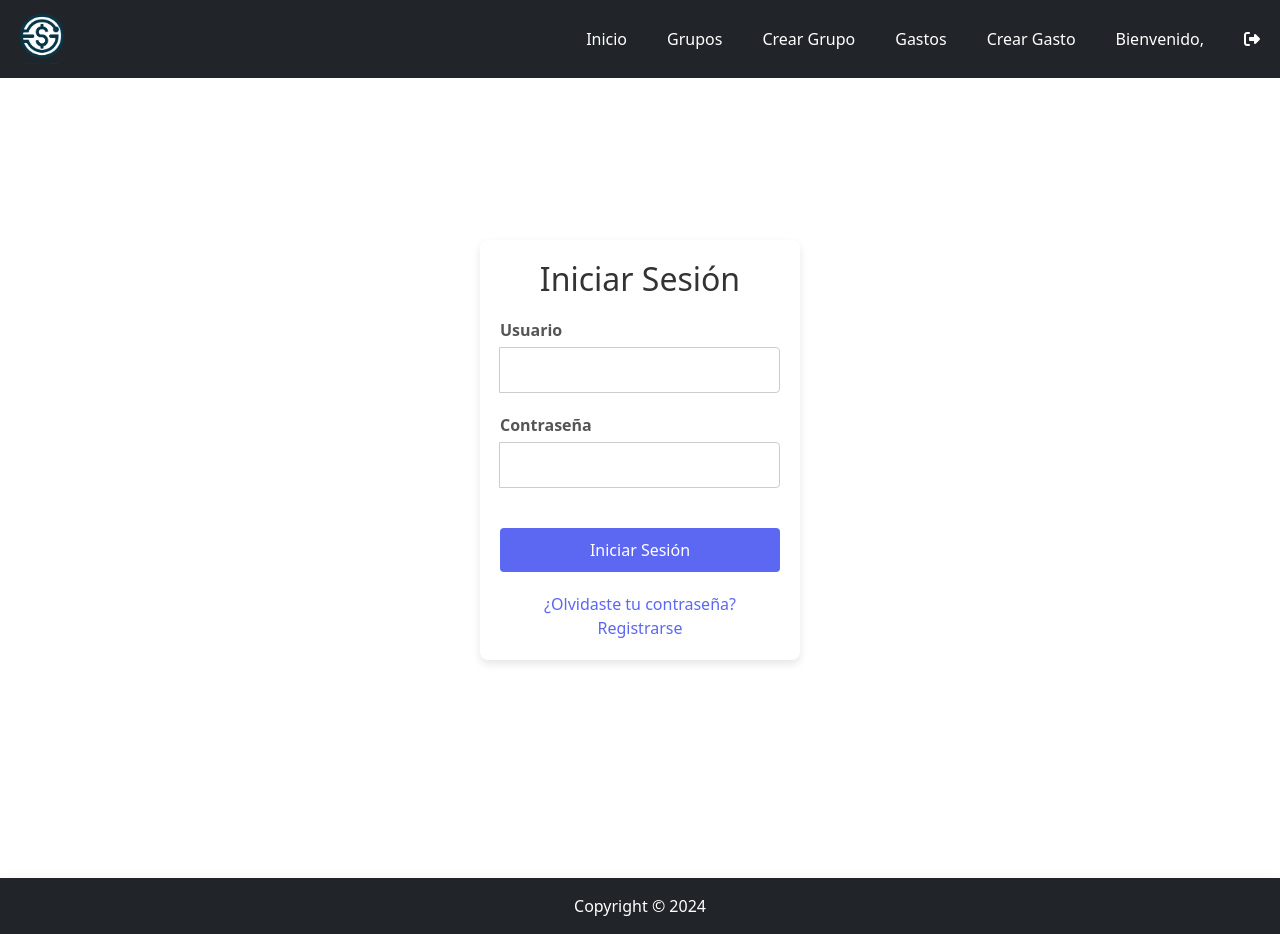
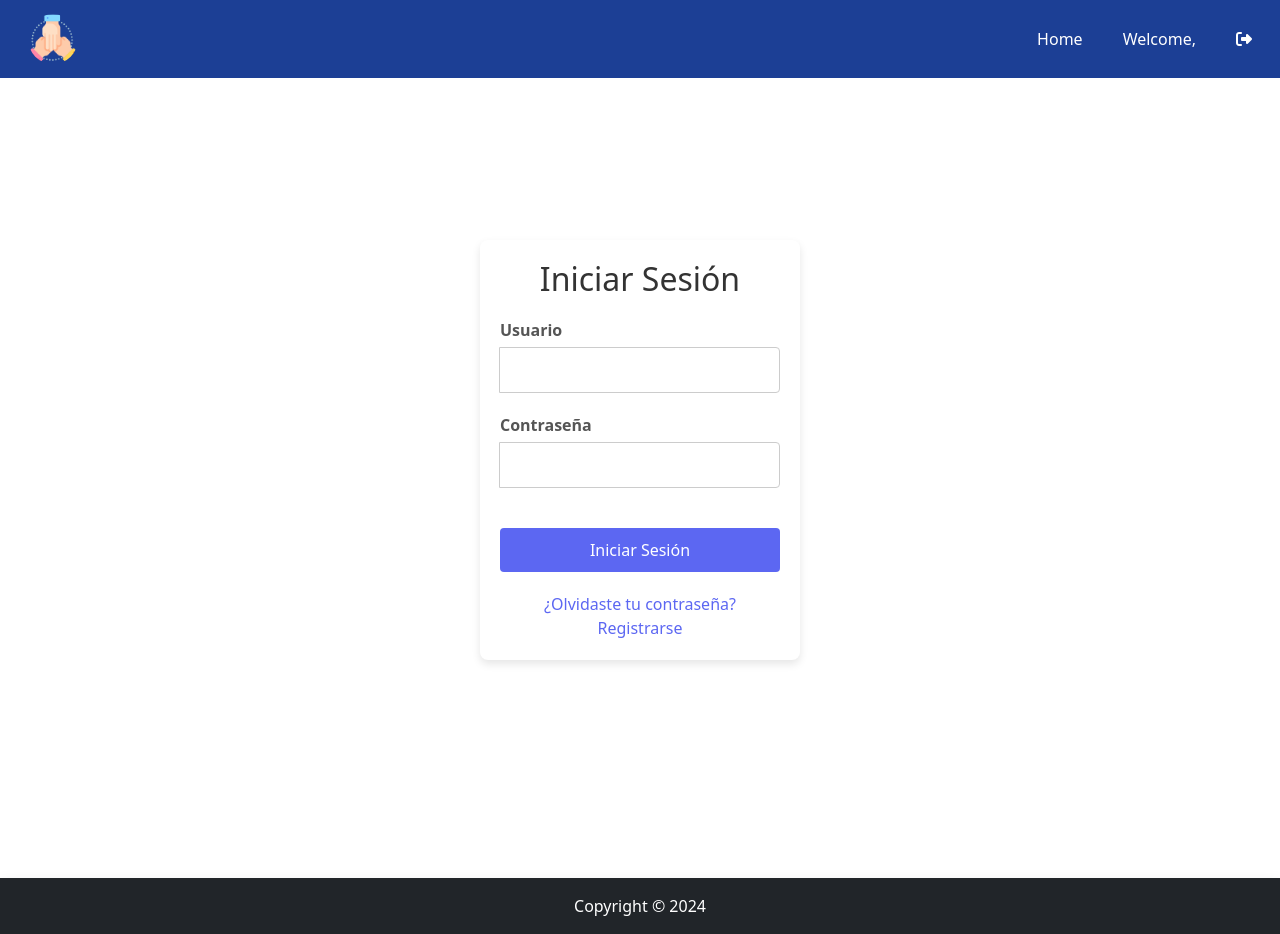
Before and after one commit to jaimeamate/proyecto-full-stack-front, an Angular app: page /login in a window 1280 px wide. Built offline with nearby package versions, Linux system fonts and the light colour scheme; sample sign-in values are in the browser's storage.

Commit message:
better css

```diff
--- a/src/app/app.component.css
+++ b/src/app/app.component.css
@@ -5,11 +5,11 @@
 }
 
 .navbar {
-    background-color: #333;
+    background-color: #1C3F95;
     overflow: hidden;
   }
 
-  .navbar a {
+  .navbar a,.navbar div.navbar-brand {
     float: left;
     display: block;
     color: white;
@@ -19,9 +19,9 @@
     border-radius: 20px;
   }
 
-  .navbar a:hover {
-    background-color: #ddd;
-    color: black;
+  .navbar a:hover,.navbar div.navbar-brand:hover img  {
+    color: #1C3F95;
+    background-color: white;
   }
 
   .navbar img {
--- a/src/app/app.component.html
+++ b/src/app/app.component.html
@@ -1,25 +1,15 @@
-<nav class="navbar navbar-expand-lg bg-dark navbar-dark">
+<nav class="navbar navbar-expand-lg navbar-dark px-2">
   <div class="container-fluid">
-    <a class="navbar-brand" [routerLink]="['/home']"><img src="../assets/icono.png" alt="Logo"></a>
+    <div class="navbar-brand" [routerLink]="['/home']">
+      <img class="rounded rounded-circle" src="../assets/unido.png" alt="Logo">
+    </div>
     <button class="navbar-toggler" type="button" data-bs-toggle="collapse" data-bs-target="#navbarNav" aria-controls="navbarNav" aria-expanded="false" aria-label="Toggle navigation">
       <span class="navbar-toggler-icon"></span>
     </button>
     <div class="collapse navbar-collapse" id="navbarNav">
       <ul class="navbar-nav ms-auto">
         <li class="nav-item">
-          <a class="nav-link" [routerLink]="['/home']">Inicio</a>
-        </li>
-        <li class="nav-item">
-          <a class="nav-link" routerLinkActive="active" [routerLink]="['/listaGrupos']">Grupos</a>
-        </li>
-        <li class="nav-item">
-          <a class="nav-link" routerLinkActive="active" [routerLink]="['/creaGrupos']">Crear Grupo</a>
-        </li>
-        <li class="nav-item">
-          <a class="nav-link" routerLinkActive="active" [routerLink]="['/listaGastos']">Gastos</a>
-        </li>
-        <li class="nav-item">
-          <a class="nav-link" routerLinkActive="active" [routerLink]="['/crearGastos']">Crear Gasto</a>
+          <a class="nav-link" [routerLink]="['/home']">Home</a>
         </li>
         @if(!authService.isLoggedIn()){
         <li class="nav-item">
@@ -28,7 +18,7 @@
         }
         @if(authService.isLoggedIn()){
         <li class="nav-item">
-          <a class="nav-link" (click)="goToProfile()">Bienvenido, {{ authService.getUserName() }}</a>
+          <a class="nav-link" (click)="goToProfile()">Welcome, {{ authService.getUserName() }}</a>
         </li>
         <li class="nav-item">
           <a class="nav-link" (click)="onLogout()"><i class="fas fa-sign-out-alt"></i></a>
--- a/src/app/app.component.ts
+++ b/src/app/app.component.ts
@@ -11,7 +11,7 @@ import { AuthService } from './services/auth.service';
   styleUrl: './app.component.css'
 })
 export class AppComponent {
-  title = 'front-full-stack-unir-project';
+  title = 'Pay Shared';
 
   constructor(private router: Router, public authService: AuthService) { }
   ngOnInit(): void {}
--- a/src/app/components/grupo-item/grupo-item.component.html
+++ b/src/app/components/grupo-item/grupo-item.component.html
@@ -1,8 +1,8 @@
-<div class="card bg-transparent">
+<div class="card bg-transparent text-secondary">
     <h5 class="card-header">{{group?.name}}</h5>
     <div class="card-body">
       <!-- <h5 class="card-title">Special title treatment</h5> -->
       <p class="card-text">With supporting text below as a natural lead-in to additional content.</p>
-      <a routerLinkActive="active" [routerLink]="['/group',group?.id]" class="btn btn-primary">Go {{group?.name}}</a>
+      <a routerLinkActive="active" [routerLink]="['/group',group?.id]" class="btn btn-outline-primary float-end w-100">View</a>
     </div>
   </div>
--- a/src/app/components/grupo-view/grupo-view.component.html
+++ b/src/app/components/grupo-view/grupo-view.component.html
@@ -31,7 +31,7 @@
         <div class="row flex-grow-1">
             <div class="col">
                 <div ngbDropdown class="d-inline-block float-end">
-                    <button type="button" class="btn btn-outline-secondary" id="dropdownBasic1" ngbDropdownToggle>
+                    <button type="button" class="btn btn-outline-primary" id="dropdownBasic1" ngbDropdownToggle>
                         Options
                     </button>
                     <div ngbDropdownMenu aria-labelledby="dropdownBasic1">
@@ -41,9 +41,6 @@
                             } @else {
                                 Edit
                             }
-                        </button>
-                        <button ngbDropdownItem>
-                            Members
                         </button>
                         <button ngbDropdownItem class="text-danger" (click)="onDelete()">
                             Delete
--- a/src/app/components/lista-grupos/lista-grupos.component.html
+++ b/src/app/components/lista-grupos/lista-grupos.component.html
@@ -6,7 +6,8 @@
           @for (g of groups; track g.id; let i = $index) {
               <div class="col-12 col-md-6 col-lg-4">
                   <!-- <div class="p-3 border hover rounded-3 aspect-ratio-16x9 align-content-center fs-1 ">{{g}}</div> -->
-                  <div class="card shadow" [style]="getColorGroup(i)">
+                  <!-- <div class="card shadow" [style]="getColorGroup(i)"> -->
+                  <div class="card shadow border border-primary">
                     <app-grupo-item [group]="g" class="p-0"></app-grupo-item>
                   </div>
               </div>
--- a/src/index.html
+++ b/src/index.html
@@ -2,7 +2,7 @@
 <html lang="en">
 <head>
   <meta charset="utf-8">
-  <title>FrontFullStackUnirProject</title>
+  <title>Pay Shared</title>
   <base href="/">
   <meta name="viewport" content="width=device-width, initial-scale=1">
   <link rel="icon" type="image/x-icon" href="favicon.ico">
```
Also changed, not shown: src/assets/unido.png (added).
